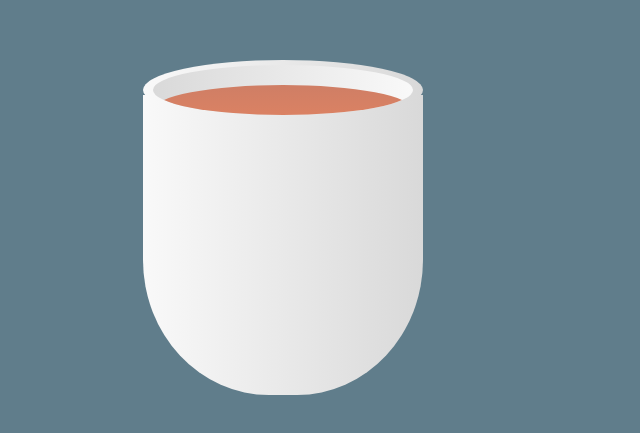
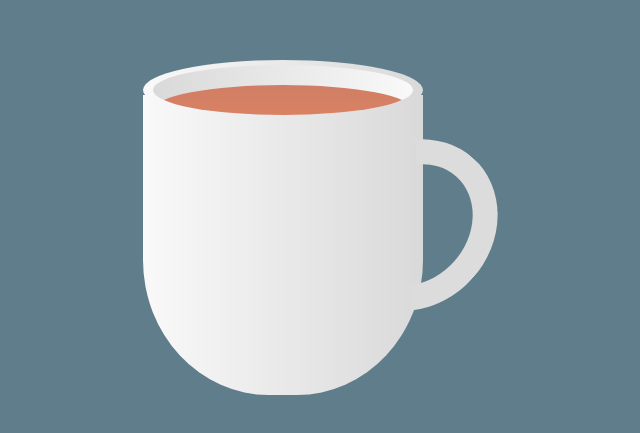
Before and after one commit to rumon5h/hot-tea, a plain HTML site: page index.html in a window 1280 px wide. Shown: the part 205-638 px from the top of the page, without its empty margins (357-997 px from the left). Drawn offline with Linux system fonts and the light colour scheme.

Commit message:
handle added

```diff
--- a/index.html
+++ b/index.html
@@ -8,6 +8,7 @@
 </head>
 <body>
     <div class="container">
+        <div class="plate"></div>
         <div class="cup">
             <div class="top">
                 <div class="circle">
--- a/style.css
+++ b/style.css
@@ -59,5 +59,14 @@ body{
 }
 
 .handle{
-
+    position: absolute;
+    right: -70px;
+    top: 40px;
+    width: 160px;
+    height: 180px;
+    border: 25px solid #dcdcdc;
+    border-left: 25px solid transparent;
+    border-bottom: 25px solid transparent;
+    border-radius: 50%;
+    transform: rotate(42deg);
 }
```
